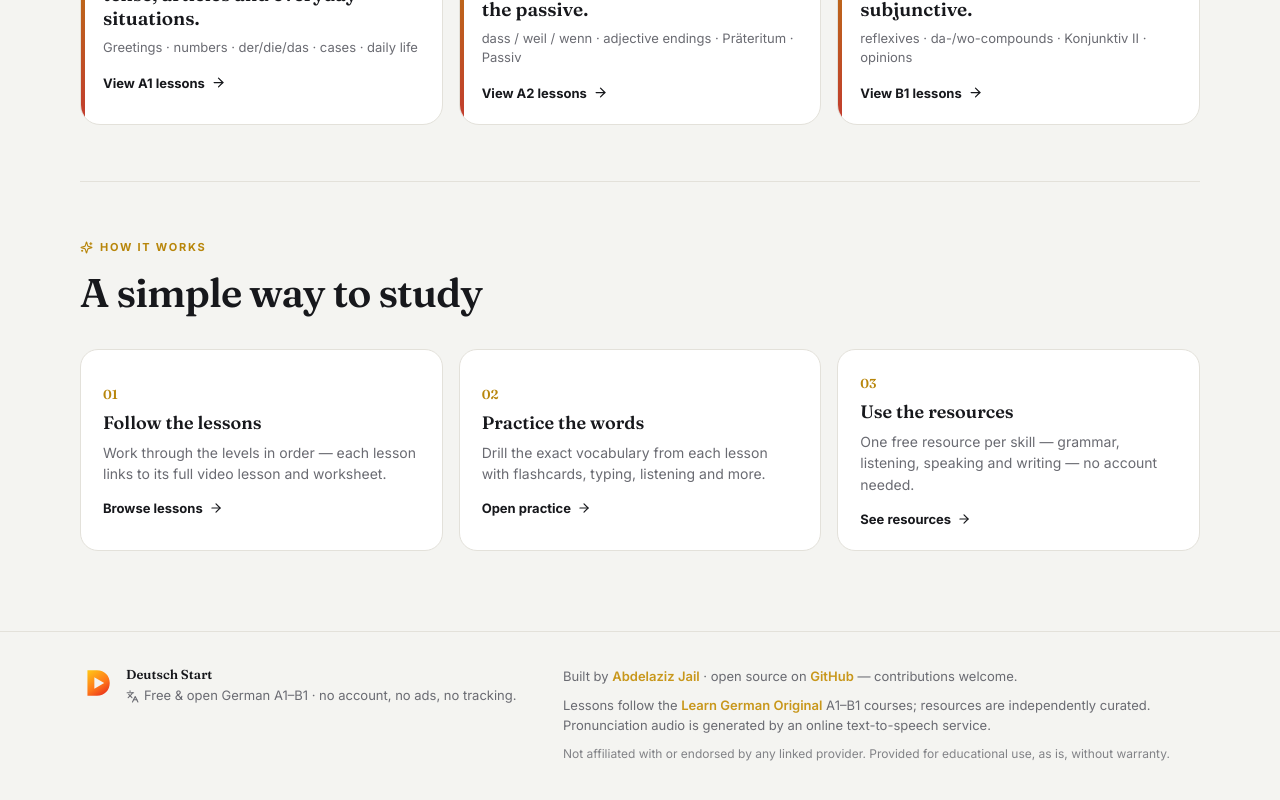
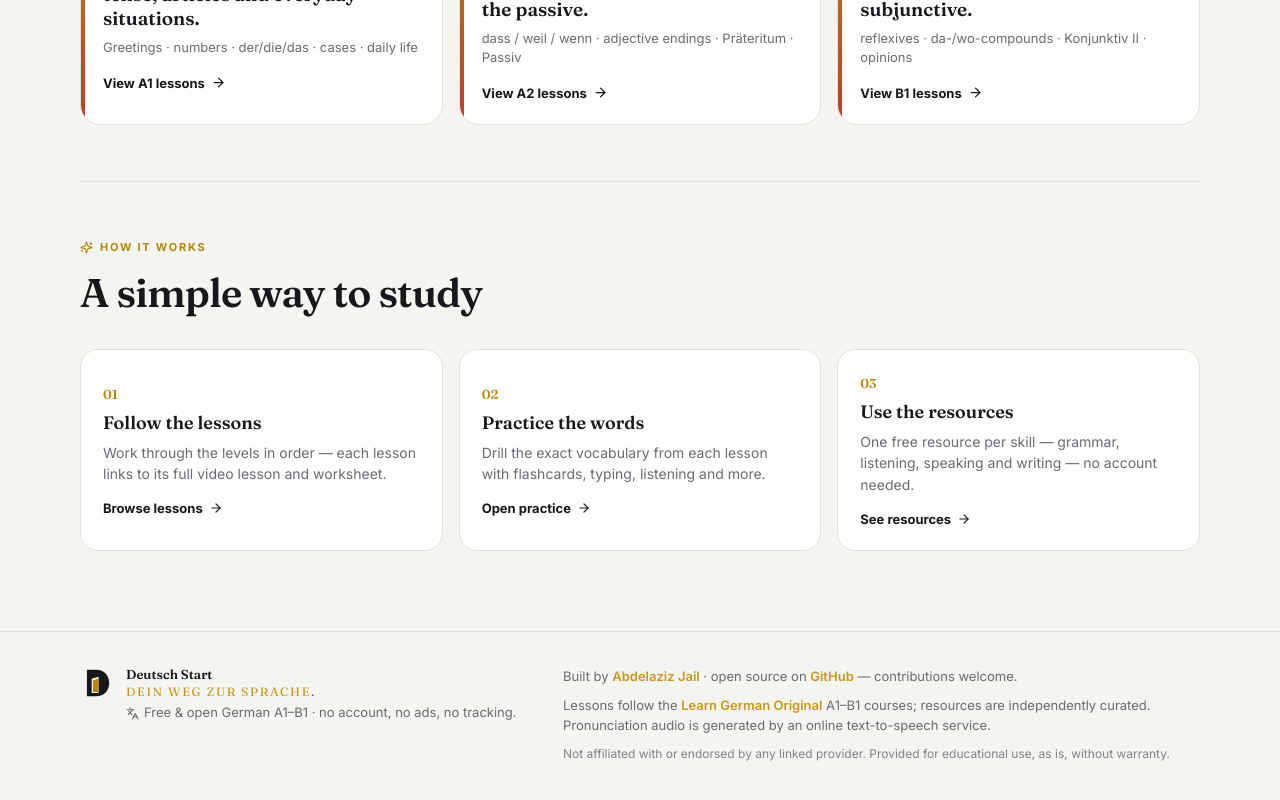
Before and after one commit to azizjail2003/Deutsch-start, a Next.js app: page / in a window 1280 px wide. Shown: the part 1010-1810 px from the top of the page. Built offline with nearby package versions, Linux system fonts and the light colour scheme.

Commit message:
Brand: door-in-D logomark, matching favicon, gold Start + tagline

```diff
--- a/app/globals.css
+++ b/app/globals.css
@@ -46,9 +46,9 @@ button:focus-visible, a:focus-visible, input:focus-visible { outline: 2px solid
 .site-header { position: sticky; top: 0; z-index: 30; border-bottom: 1px solid var(--line); background: color-mix(in srgb, var(--paper) 86%, transparent); backdrop-filter: blur(14px); }
 .site-header .wrap { height: 70px; display: flex; align-items: center; justify-content: space-between; gap: 16px; }
 .brand { display: flex; align-items: center; gap: 11px; border: 0; background: none; cursor: pointer; font-size: 16px; font-weight: 600; }
-.brand-mark { width: 36px; height: 36px; display: grid; place-items: center; flex-shrink: 0; }
+.brand-mark { width: 36px; height: 36px; display: grid; place-items: center; flex-shrink: 0; color: var(--ink); }
 .brand-mark svg { width: 100%; height: 100%; display: block; }
-.brand b { font-family: var(--font-display), serif; font-weight: 600; }
+.brand b { font-family: var(--font-display), serif; font-weight: 600; color: var(--gold-soft); }
 .site-header nav { display: flex; gap: 4px; }
 .site-header nav a { padding: 9px 14px; border-radius: 10px; color: var(--muted); font-weight: 600; font-size: 14px; transition: background .18s ease, color .18s ease; }
 .site-header nav a:hover { color: var(--ink); background: var(--surface-2); }
@@ -156,6 +156,8 @@ footer { border-top: 1px solid var(--line); margin-top: 24px; }
 footer .wrap { padding: 34px 0; color: var(--muted); font-size: 13px; }
 footer .footer-grid { display: grid; grid-template-columns: 1fr 1.4fr; gap: 28px; align-items: start; }
 footer .brand-mark { width: 34px; height: 34px; font-size: 16px; flex-shrink: 0; }
+.brand-tagline { display: block; font-family: var(--font-display), serif; font-size: 12px; letter-spacing: .14em; text-transform: uppercase; color: var(--gold-soft); margin-top: 2px; }
+.brand-tagline::after { content: "."; color: var(--red); }
 footer .foot-brand { display: flex; align-items: flex-start; gap: 12px; }
 footer .foot-brand strong { display: block; color: var(--ink); font-family: var(--font-display), serif; font-weight: 600; }
 footer .foot-brand p { margin: 4px 0 0; line-height: 1.5; }
--- a/app/page.tsx
+++ b/app/page.tsx
@@ -511,6 +511,7 @@ export default function Home() {
             <span className="brand-mark"><Logo /></span>
             <div>
               <strong>Deutsch Start</strong>
+              <span className="brand-tagline">Dein Weg zur Sprache</span>
               <p><Languages size={13} style={{ verticalAlign: "middle", marginRight: 5 }} />Free &amp; open German A1–B1 · no account, no ads, no tracking.</p>
             </div>
           </div>
--- a/components/Logo.tsx
+++ b/components/Logo.tsx
@@ -1,20 +1,17 @@
 export default function Logo({ className }: { className?: string }) {
   return (
     <svg viewBox="0 0 64 64" width="100%" height="100%" className={className} role="img" aria-label="Deutsch Start">
-      <defs>
-        <linearGradient id="ds-logo-grad" x1="16" y1="8" x2="50" y2="58" gradientUnits="userSpaceOnUse">
-          <stop offset="0" stopColor="#FFC517" />
-          <stop offset="0.55" stopColor="#FF7A1A" />
-          <stop offset="1" stopColor="#E5231B" />
-        </linearGradient>
-      </defs>
-      {/* Filled "D" with a right-pointing play triangle knocked out (negative space). */}
+      {/* Solid "D" with an open doorway knocked out (the gap shows the background,
+          so the mark works in light and dark themes). D = currentColor. */}
       <path
         fillRule="evenodd"
         clipRule="evenodd"
-        d="M14 8 L32 8 C46.36 8 56 18.6 56 32 C56 45.4 46.36 56 32 56 L14 56 Z M27 21 L45.5 32 L27 43 Z"
-        fill="url(#ds-logo-grad)"
+        d="M13 7 L31 7 C45.3 7 55 17.6 55 32 C55 46.4 45.3 57 31 57 L13 57 Z
+           M22 24 L35 20 L35 51 L22 51 Z"
+        fill="currentColor"
       />
+      {/* Gold door leaf (slightly ajar, hinged on the right). */}
+      <path d="M24.5 26.6 L35 23.5 L35 49 L24.5 49 Z" fill="#B8860B" />
     </svg>
   );
 }
```
Also changed, not shown: app/icon.svg.
